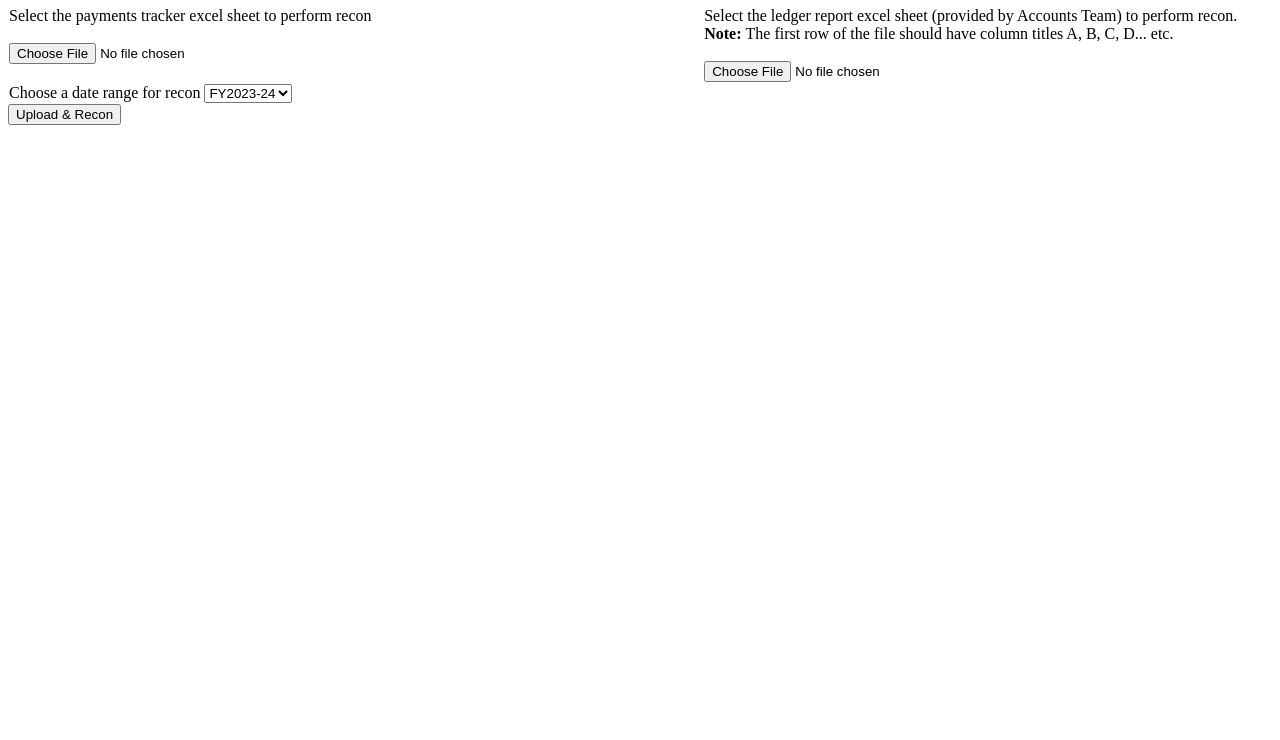
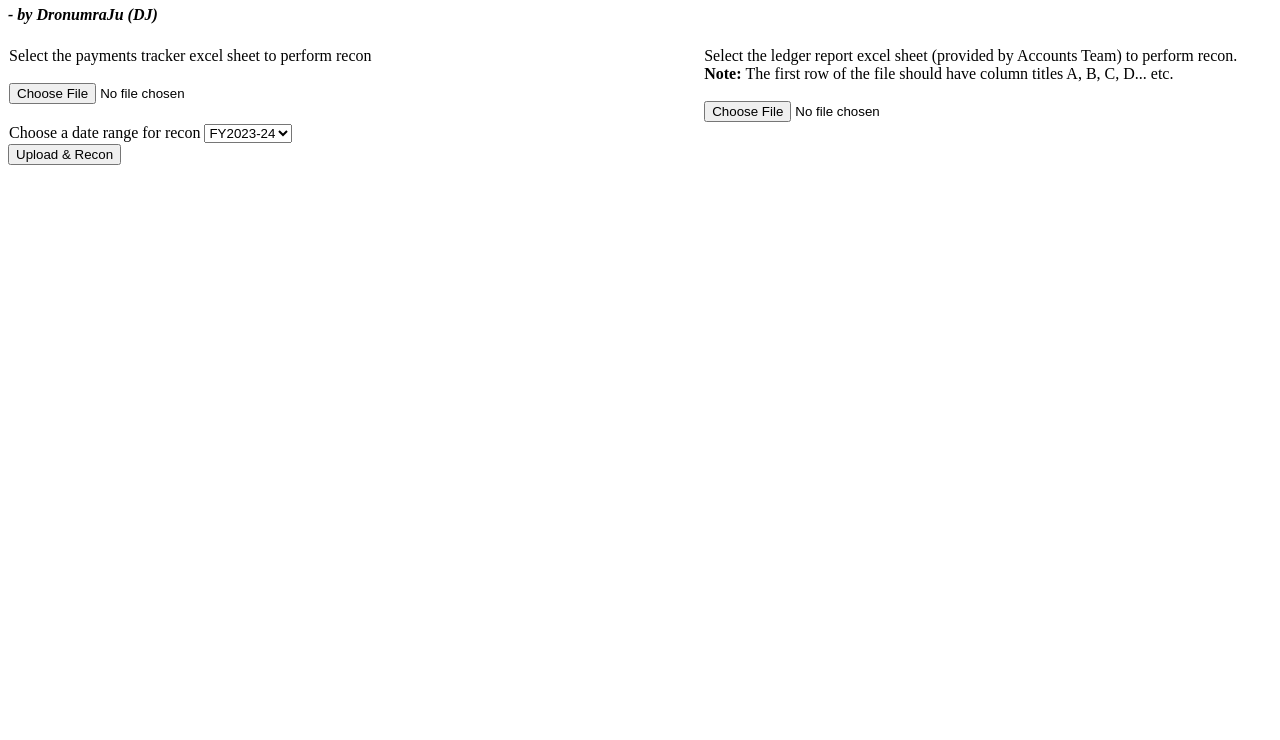
Before and after one commit to dvenjasi/ms-recon, a plain HTML site: page index.html in a window 1280 px wide. Shown: the part 60-800 px from the top of the page. Drawn offline with Linux system fonts and the light colour scheme.

Commit message:
credentials added

```diff
--- a/index.html
+++ b/index.html
@@ -24,6 +24,7 @@
 
 <body>
   <h1>CRM vs Finance Teams - Payments Recon Tool</h1>
+  <h4><i> - by DronumraJu (DJ)</i></h4>
   <form class="input-group col-4 mb-5">
     <table>
       <tr>
```
